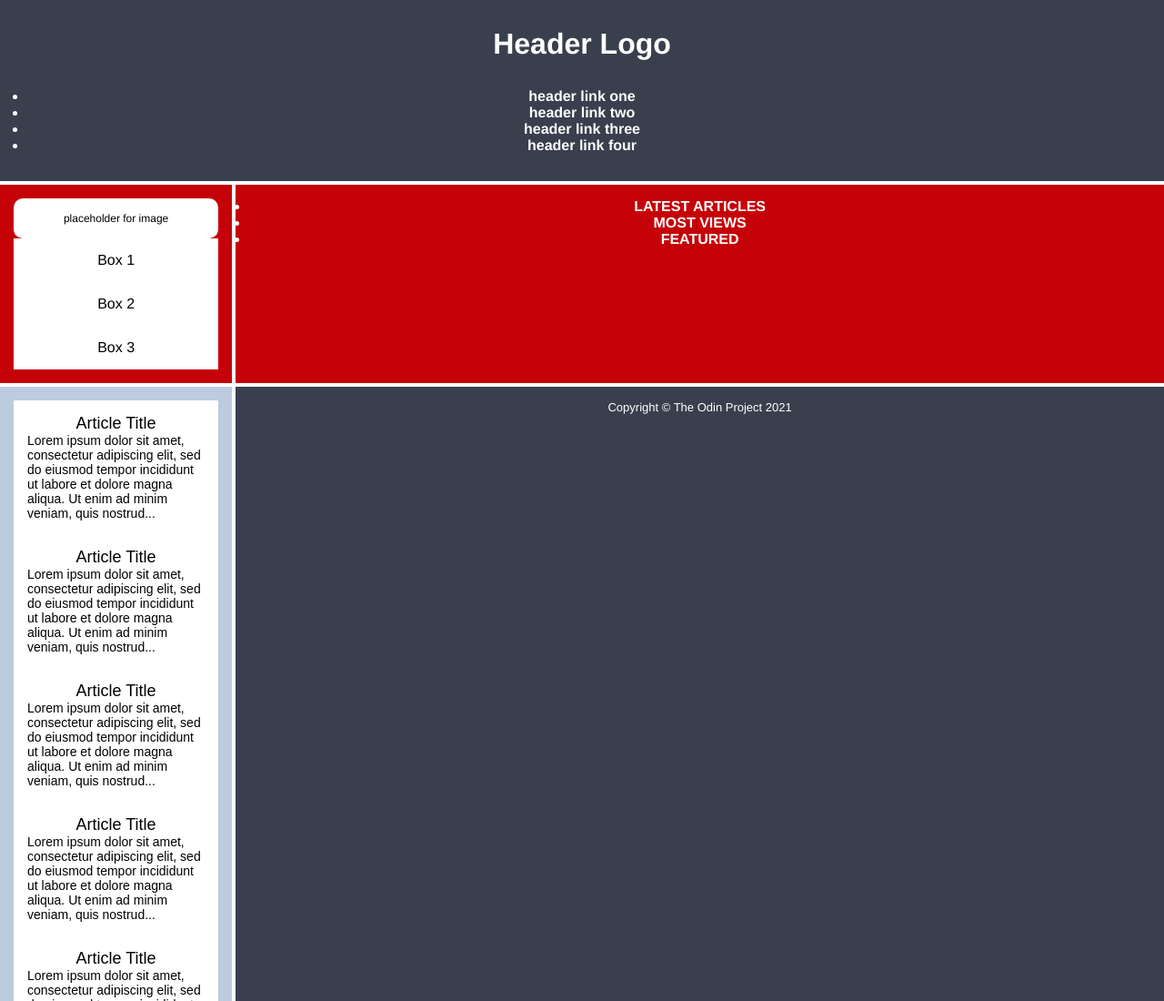
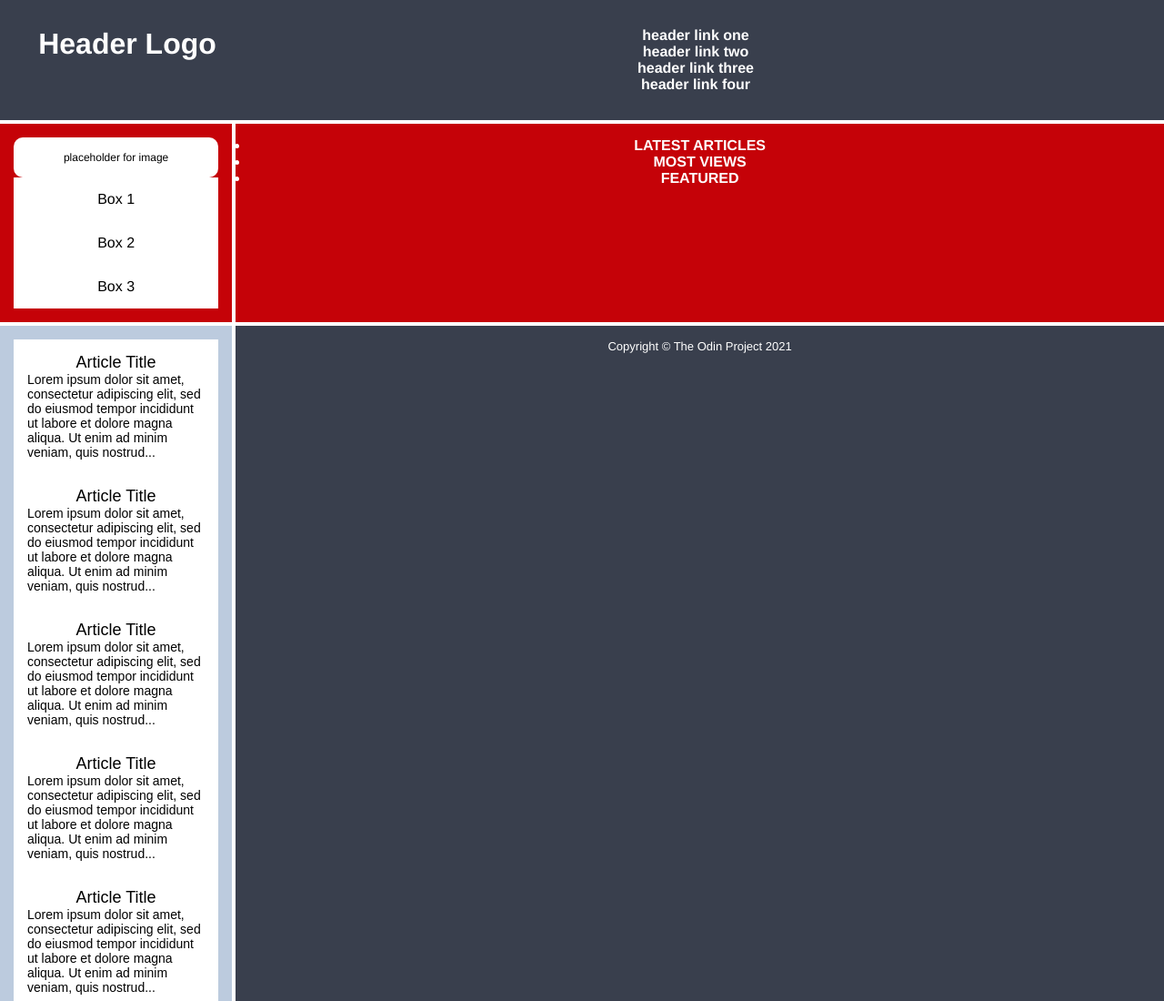
Before and after one commit to anisbett/Learning-Grid, a plain HTML site: page newGrid.html in a window 1280 px wide. Shown: the top 1100 px of the page at 91% size. Drawn offline with Linux system fonts and the light colour scheme.

Commit message:
Grid added to header,columns added and bullet points removed

```diff
--- a/newGrid.css
+++ b/newGrid.css
@@ -21,11 +21,14 @@
 .header {
     background-color: #393f4d;
     grid-column-end: span 2;
+    display: grid;
+    grid-template-columns: 1fr 4fr;
 }
 
 .menu ul,
 .menu li {
     font-size: 16px;
+    list-style-type: none;
 }
 
 .sidebar {
```
